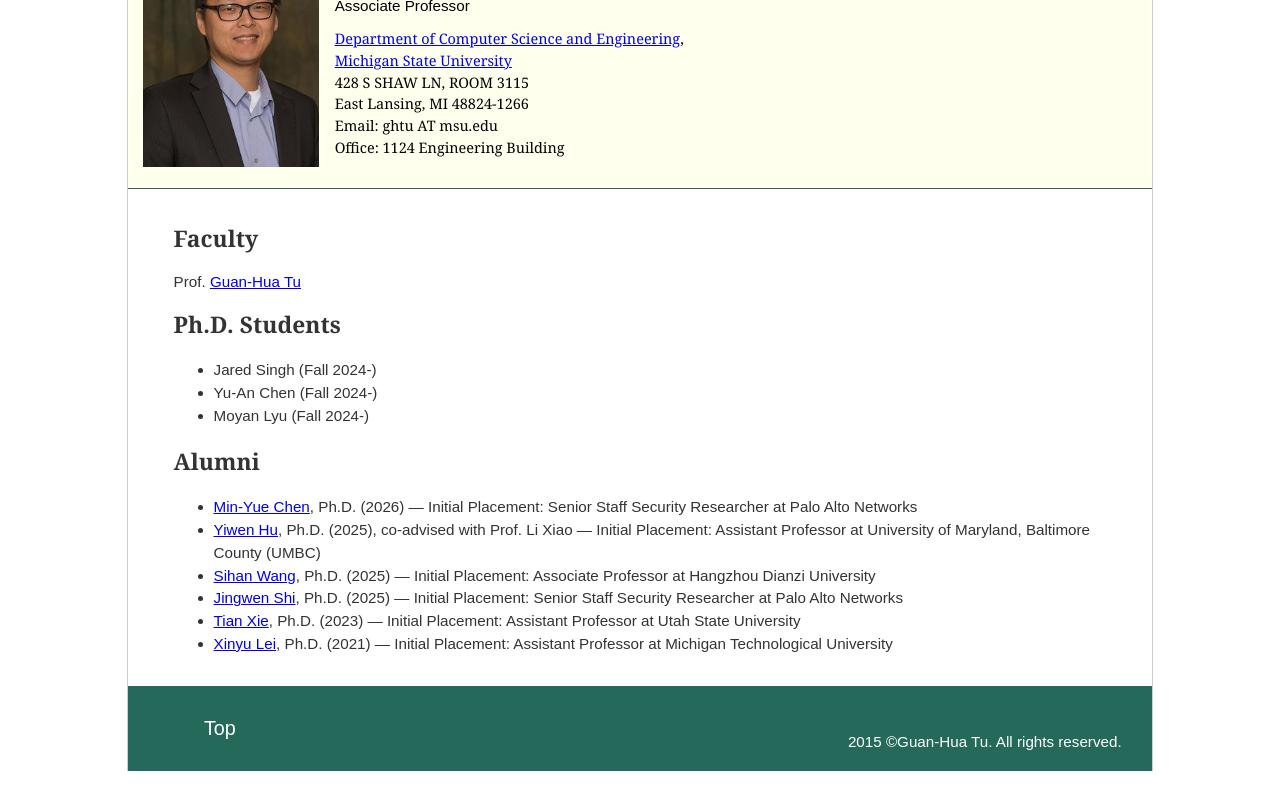
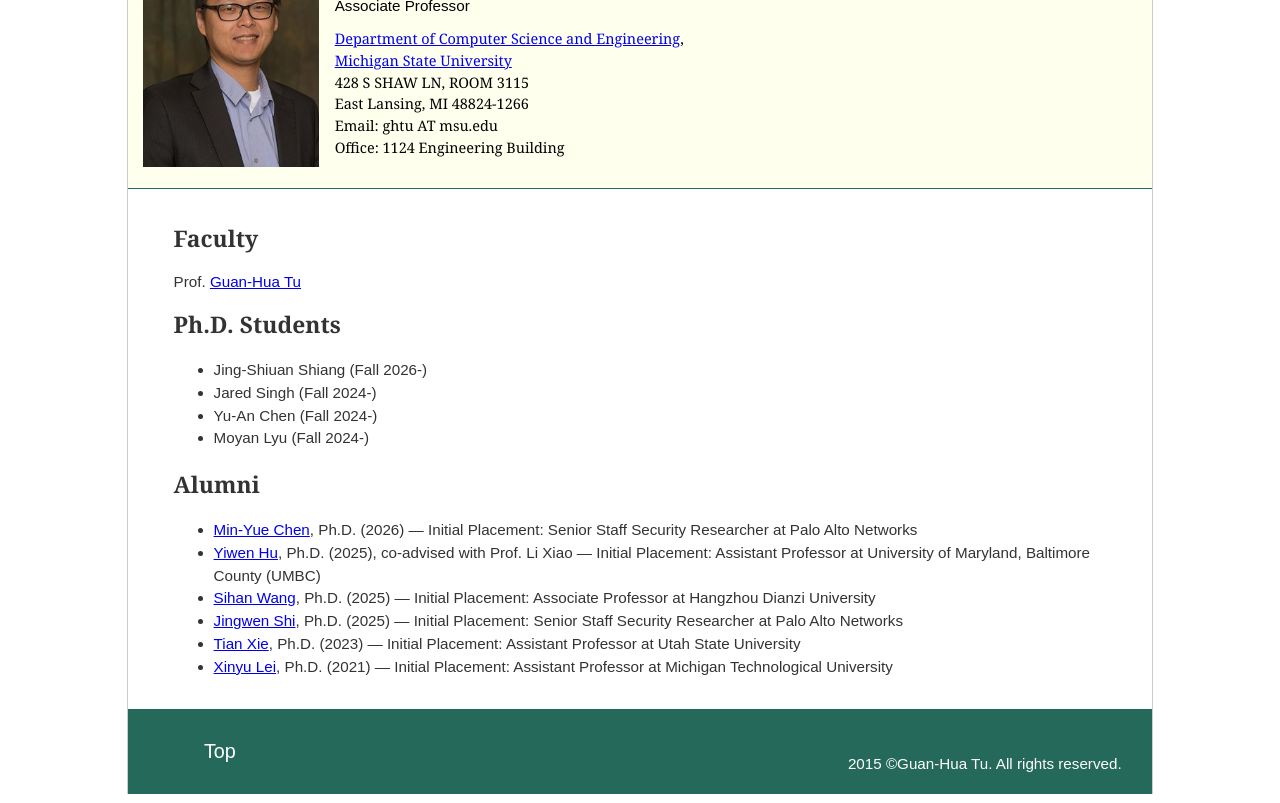
Before and after one commit to guanhua-tu/guanhua-tu.github.io, a plain HTML site: page members.html in a window 1280 px wide. Shown: the part 106-909 px from the top of the page. Before the commit the page ends 886 px from the top, so only its background shows below. Drawn offline with Linux system fonts and the light colour scheme.

Commit message:
Update Ph.D. students list in members.html

```diff
--- a/members.html
+++ b/members.html
@@ -115,7 +115,8 @@ Prof. <a href="index.html">Guan-Hua Tu</a>
 <h2>Ph.D. Students</h2>
 
 <ul>
-		<li>Jared Singh (Fall 2024-)</li>
+	<li>Jing-Shiuan Shiang (Fall 2026-)</li>
+	<li>Jared Singh (Fall 2024-)</li>
 	<li>Yu-An Chen (Fall 2024-)</li>
 	<li>Moyan Lyu (Fall 2024-)</li>
 </ul>
```
